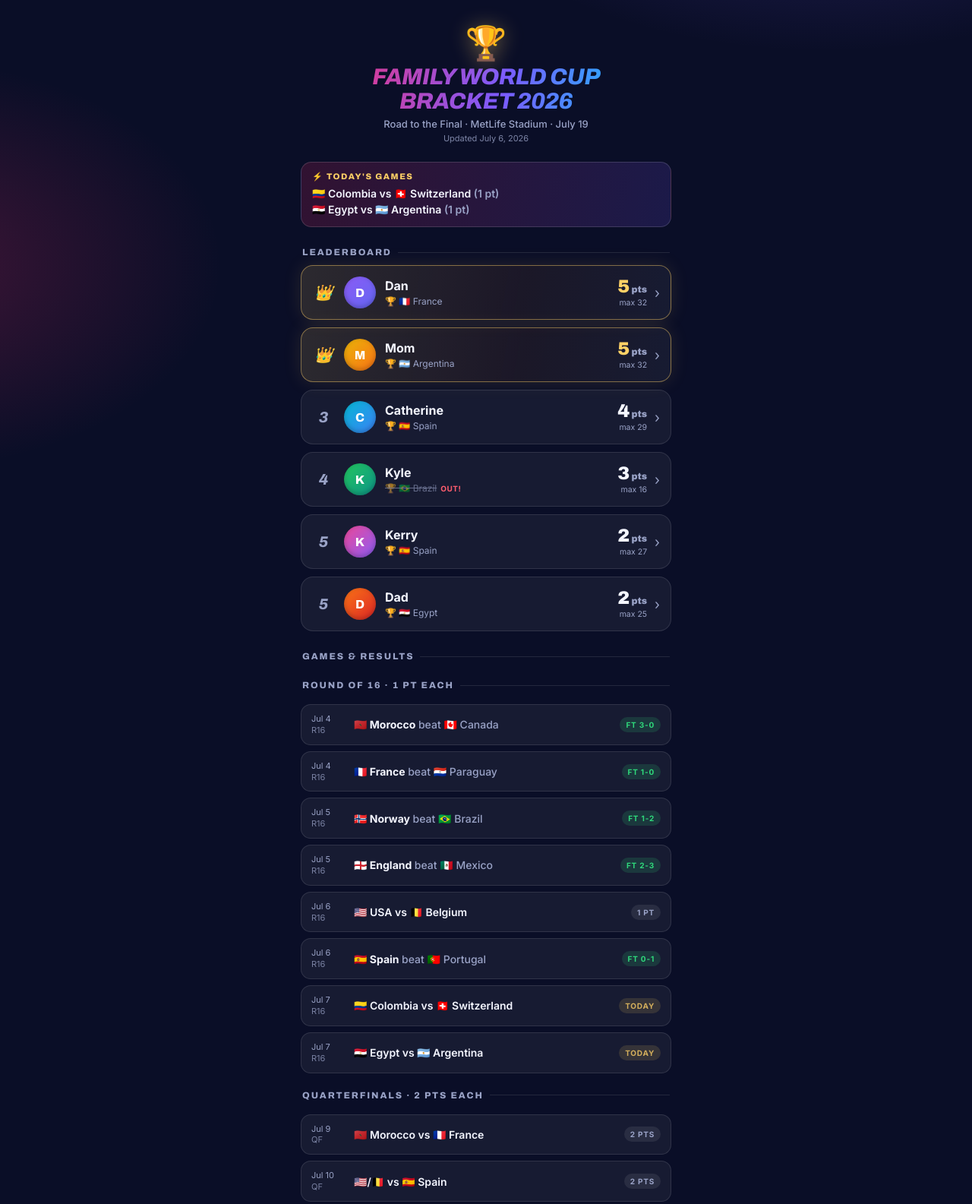
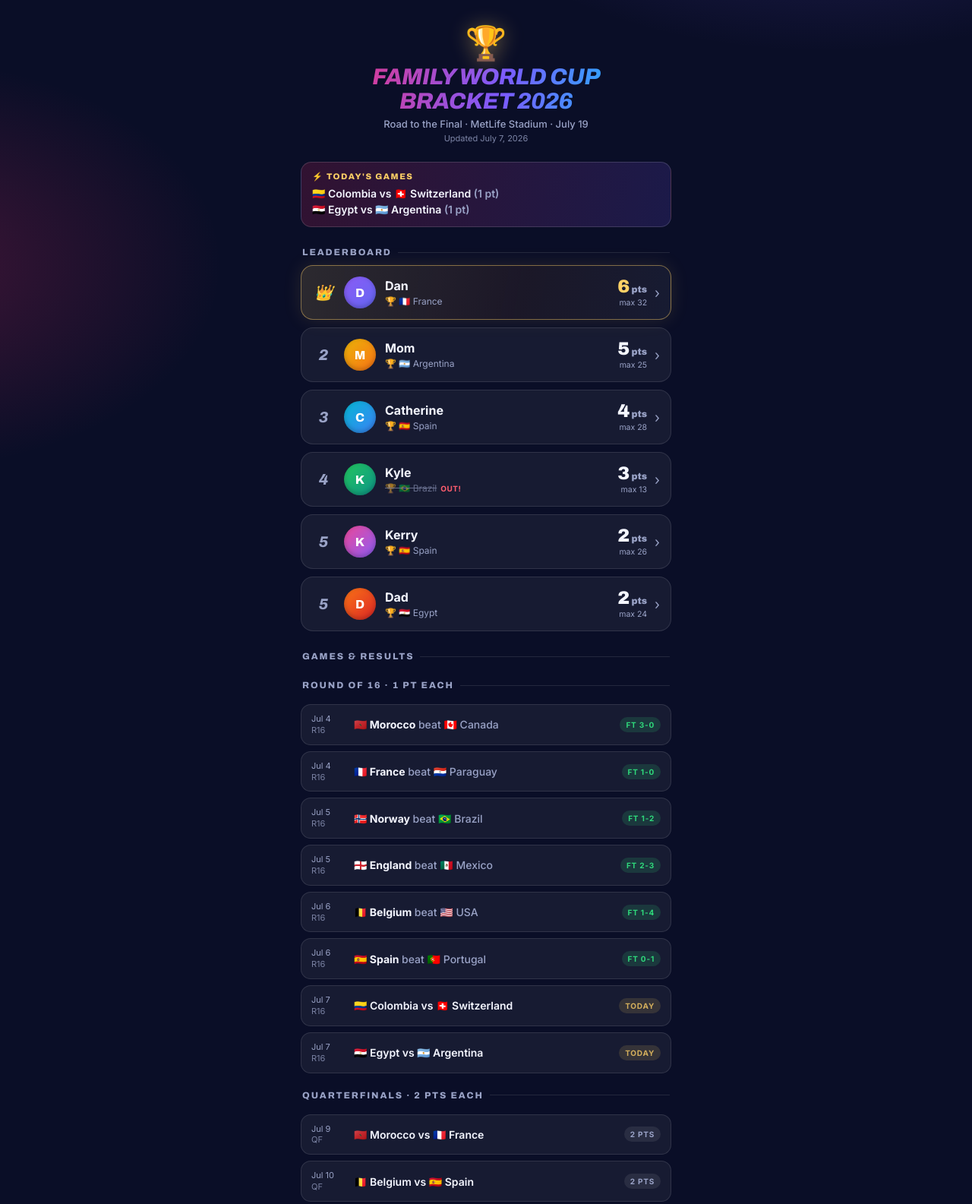
Before and after one commit to KerryStolcis/family-world-cup-bracket, a plain HTML site: page index.html in a window 1280 px wide. Shown: the top 1585 px of the page at 76% size. Drawn offline with Linux system fonts and the light colour scheme.

Commit message:
Results through July 7

```diff
--- a/index.html
+++ b/index.html
@@ -218,7 +218,7 @@
    When a game finishes, set winner:"TeamName" and score:"2-1"
    (add "(pens)" to score for shootouts). Everything else
    recalculates automatically.                            */
-const LAST_UPDATED = "July 6, 2026";
+const LAST_UPDATED = "July 7, 2026";
 
 const FLAGS = {
   "Morocco":"🇲🇦","Canada":"🇨🇦","France":"🇫🇷","Paraguay":"🇵🇾","USA":"🇺🇸","Belgium":"🇧🇪",
@@ -230,7 +230,7 @@ const GAMES = [
   // Round of 16
   {id:"R1", round:"R16", slot:0, a:"Morocco",  b:"Canada",      date:"2026-07-04", dlabel:"Jul 4",  winner:"Morocco", score:"3-0"},
   {id:"R2", round:"R16", slot:1, a:"France",   b:"Paraguay",    date:"2026-07-04", dlabel:"Jul 4",  winner:"France",  score:"1-0"},
-  {id:"R3", round:"R16", slot:2, a:"USA",      b:"Belgium",     date:"2026-07-06", dlabel:"Jul 6",  winner:null, score:null},
+  {id:"R3", round:"R16", slot:2, a:"USA",      b:"Belgium",     date:"2026-07-06", dlabel:"Jul 6",  winner:"Belgium", score:"1-4"},
   {id:"R4", round:"R16", slot:3, a:"Portugal", b:"Spain",       date:"2026-07-06", dlabel:"Jul 6",  winner:"Spain", score:"0-1"},
   {id:"R5", round:"R16", slot:4, a:"Brazil",   b:"Norway",      date:"2026-07-05", dlabel:"Jul 5",  winner:"Norway",  score:"1-2"},
   {id:"R6", round:"R16", slot:5, a:"Mexico",   b:"England",     date:"2026-07-05", dlabel:"Jul 5",  winner:"England", score:"2-3"},
```
